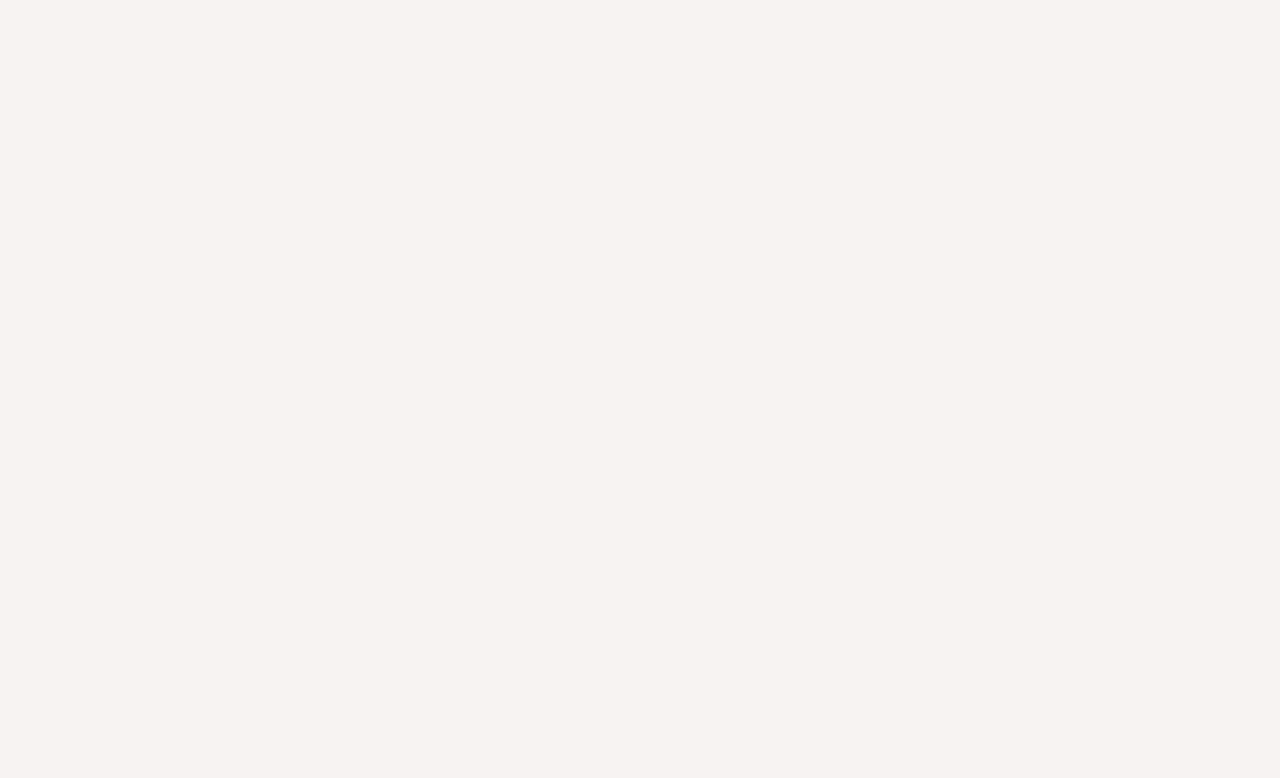
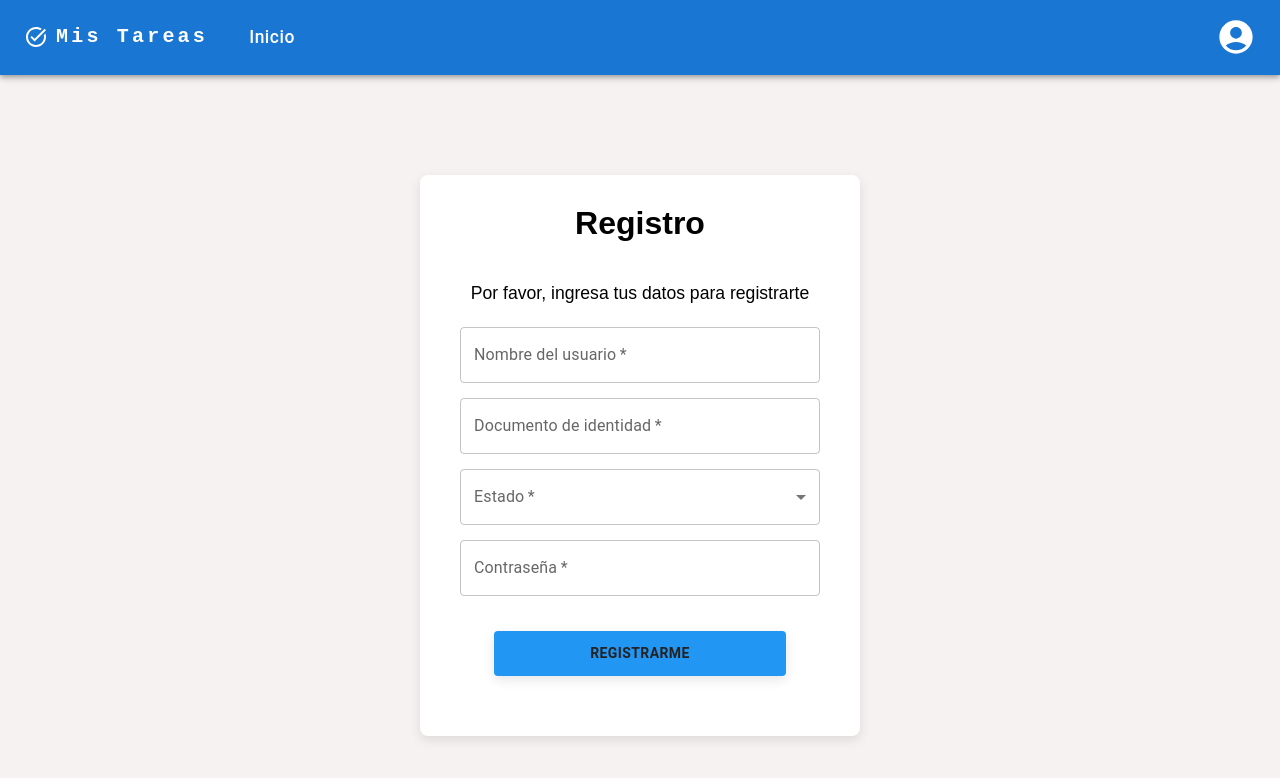
Before and after one commit to val132005/SRF_TO_DO_LIST, a React (Create React App) app in the folder my-app/: page /login/register in a window 1280 px wide. Before the commit this address had no page. Shown: the top 778 px of the page. Built offline with nearby package versions, Linux system fonts and the light colour scheme.

Commit message:
Creud funcional de tareas, galeria, inicio de sesion y registro sin funcionalidad pero con vistas

```diff
--- a/my-app/src/App.js
+++ b/my-app/src/App.js
@@ -12,6 +12,7 @@ import TaskTable from "./pages/TaskTable/Component/TaskTable.js";
 import PhotoGalleryList from './pages/PhotoGallery/Component/PhotoGalleryList.js'
 import CreateNewPhoto from './pages/CreateNewPhoto/Component/CreateNewPhoto.js'
 import EditPhoto from './pages/EditPhoto/Component/EditPhoto.js'
+import CreateNewUser from './pages/CreateNewUser/Component/CreateNewUser.js'
 
 
 
@@ -27,6 +28,8 @@ const App = () => {
           <Route path="/homeLogged/todolist/createnewitem" element={<CreateNewItem />} />
           <Route path="/homeLogged/photogallery/createphoto" element={<CreateNewPhoto />} />
           <Route path="/homeLogged/photogallery/editphoto/:id" element={<EditPhoto />} />
+          <Route path="/login/register" element={<CreateNewUser />} />
+
 
 
 
--- /dev/null
+++ b/my-app/src/pages/CreateNewUser/Component/CreateNewUser.js
@@ -0,0 +1,115 @@
+import React, { useState } from "react";
+import { useMutation } from "@apollo/client"; // Asegúrate de tener el hook de useMutation
+import { TextField, Button, Typography, Select, MenuItem, FormControl, InputLabel } from "@mui/material";
+import { useNavigate } from "react-router-dom";
+import ResponsiveAppBarNormal from '../../../assets/ResponsiveAppBarNonLogged';
+import '../../login/Style/Login.css';
+import { CREATE_USERS_MUTATION } from '../Query/CreateNewUserQuery';
+
+const CreateNewUser = () => {
+    const [name_user, setName_user] = useState("");
+    const [document_user, setDocument_user] = useState("");
+    const [state_user, setState_user] = useState(""); // Cambié el nombre de esta variable para que sea coherente con el campo
+    const [password_user, setPassword_user] = useState("");
+    const [error, setError] = useState("");
+    const navigate = useNavigate();
+
+    const [createUser] = useMutation(CREATE_USERS_MUTATION);
+
+    const handleSubmit = async (e) => {
+      e.preventDefault();
+      if (!name_user || !document_user || !state_user || !password_user) {
+        setError('Por favor, ingresa todos los campos.');
+        return;
+      }
+
+      try {
+        await createUser({
+          variables: {
+            name_user,
+            document_user,
+            state_user,
+            password_user,
+          }
+        });
+        alert('Usuario creado exitosamente');
+        navigate('/login'); // Redirigir al login después de crear el usuario
+      } catch (error) {
+        console.error('Error creando el usuario:', error);
+        setError('Error creando el usuario');
+      }
+    };
+
+    return (
+      <div className="login-container">
+        <ResponsiveAppBarNormal />
+        <div className="login-form">
+          <h1 className="title">Registro</h1>
+          <p className="text">Por favor, ingresa tus datos para registrarte</p>
+
+          <form onSubmit={handleSubmit} className="formBigContainer">
+            <TextField
+              required
+              label="Nombre del usuario"
+              variant="outlined"
+              name="name_user"
+              value={name_user} // Asignamos el valor de state correspondiente
+              onChange={(e) => setName_user(e.target.value)} // Actualizamos el estado correcto
+              className="MuiTextField-root"
+              sx={{ width: '80%', marginBottom: '15px' }}
+            />
+
+            <TextField
+              required
+              label="Documento de identidad"
+              variant="outlined"
+              name="document_user"
+              value={document_user}
+              onChange={(e) => setDocument_user(e.target.value)}
+              className="MuiTextField-root"
+              sx={{ width: '80%', marginBottom: '15px' }}
+            />
+
+            <FormControl required sx={{ width: '100%', marginBottom: '15px' }}>
+              <InputLabel id="estado-user-label">Estado</InputLabel>
+              <Select
+                labelId="estado-user-label"
+                value={state_user}
+                label="Estado"
+                onChange={(e) => setState_user(e.target.value)}
+              >
+                <MenuItem value="active">Activo</MenuItem>
+                <MenuItem value="inaactive">Inactivo</MenuItem>
+              </Select>
+            </FormControl>
+
+            <TextField
+              required
+              label="Contraseña"
+              variant="outlined"
+              type="password" // Asegúrate de usar el tipo password
+              name="password_user"
+              value={password_user}
+              onChange={(e) => setPassword_user(e.target.value)}
+              className="MuiTextField-root"
+              sx={{ width: '80%', marginBottom: '15px' }}
+            />
+
+            {error && <Typography color="error" variant="body2">{error}</Typography>}
+
+            <div className="button-container-form">
+              <Button
+                type="submit"
+                className="login-form button"
+                sx={{ backgroundColor: '#2196f3', color: 'black' }}
+              >
+                Registrarme
+              </Button>
+            </div>
+          </form>
+        </div>
+      </div>
+    );
+};
+
+export default CreateNewUser;
--- /dev/null
+++ b/my-app/src/pages/CreateNewUser/Query/CreateNewUserQuery.js
@@ -0,0 +1,25 @@
+import { gql } from '@apollo/client';
+
+export const CREATE_USERS_MUTATION = gql`
+  mutation CreateUsers(
+    $name_user: String!
+    $document_user: String!
+    $state_user: state_user!
+    $password_user: String!
+  ) {
+    insert_users_one(
+      object: {
+        name_user: $name_user
+        document_user: $document_user
+        state_user: $state_user
+        password_user: $password_user
+      }
+    ) {
+      id_user
+      name_user
+      document_user
+      state_user
+      password_user
+    }
+  }
+`;
--- a/my-app/src/pages/login/Component/Login.js
+++ b/my-app/src/pages/login/Component/Login.js
@@ -6,17 +6,12 @@ import ResponsiveAppBarNormal from '../../../assets/ResponsiveAppBarNonLogged';
 import '../Style/Login.css';
 import { LOGIN_QUERY } from '../Query/LoginQuery';
 
-
-
-
-
-const Login = ()=>{
+const Login = ()=> {
   const [document_user, setDocument_user] = useState("");
   const [password_user, setPassword_user] = useState("");
   const [error, setError] = useState("");
   const client = useApolloClient();
   const navigate = useNavigate();
-
 
   const handleLogin = async (e) => {
     e.preventDefault();
@@ -81,9 +76,21 @@ const Login = ()=>{
             </Button>
           </div>
         </form>
+
+        <div className="register-link">
+          <Typography variant="body2" color="textSecondary">
+            ¿No tienes cuenta?
+            <Button
+              onClick={() => navigate('/login/register')}
+              sx={{ textTransform: 'none', paddingLeft: '5px' }}
+            >
+              Regístrate aquí
+            </Button>
+          </Typography>
         </div>
       </div>
-
+    </div>
   );
 };
+
 export default Login;
```
Lines whose indentation alone changed are shown as unchanged.
